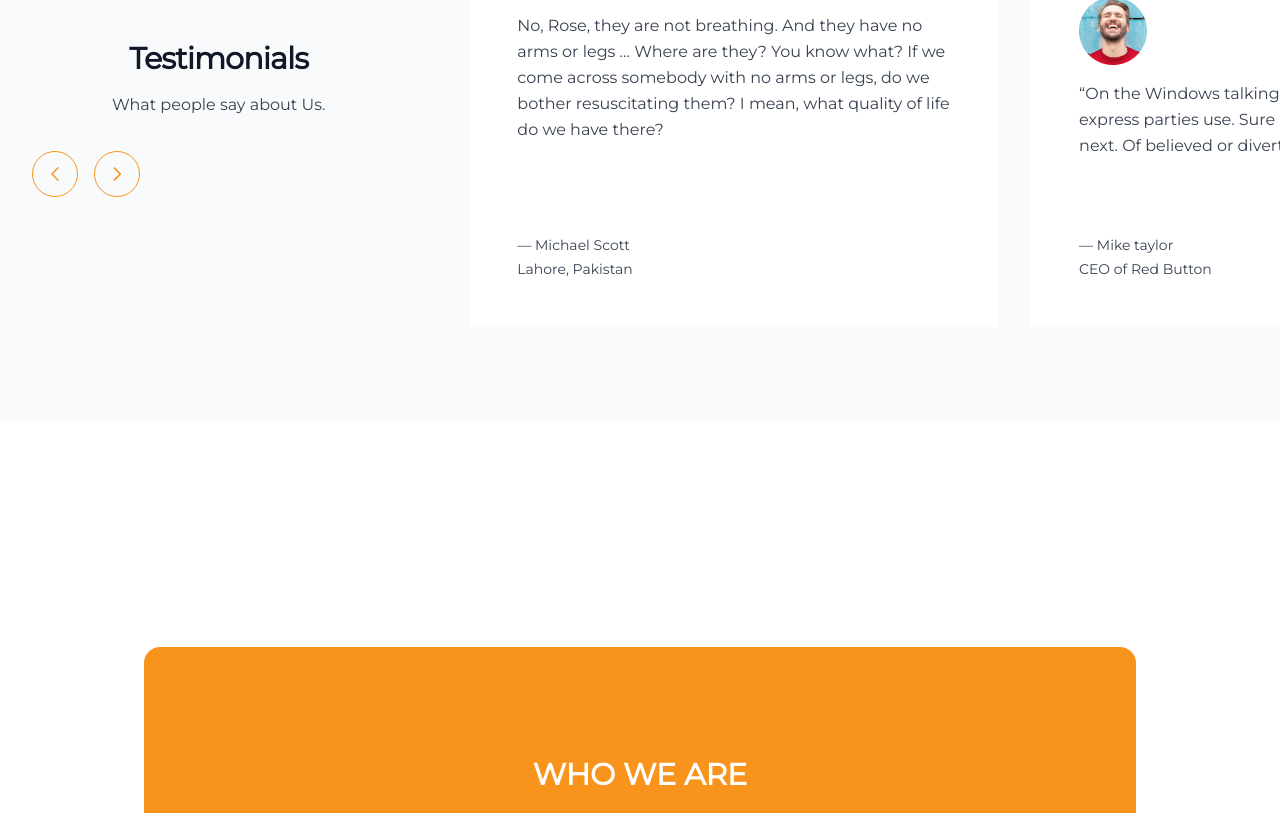
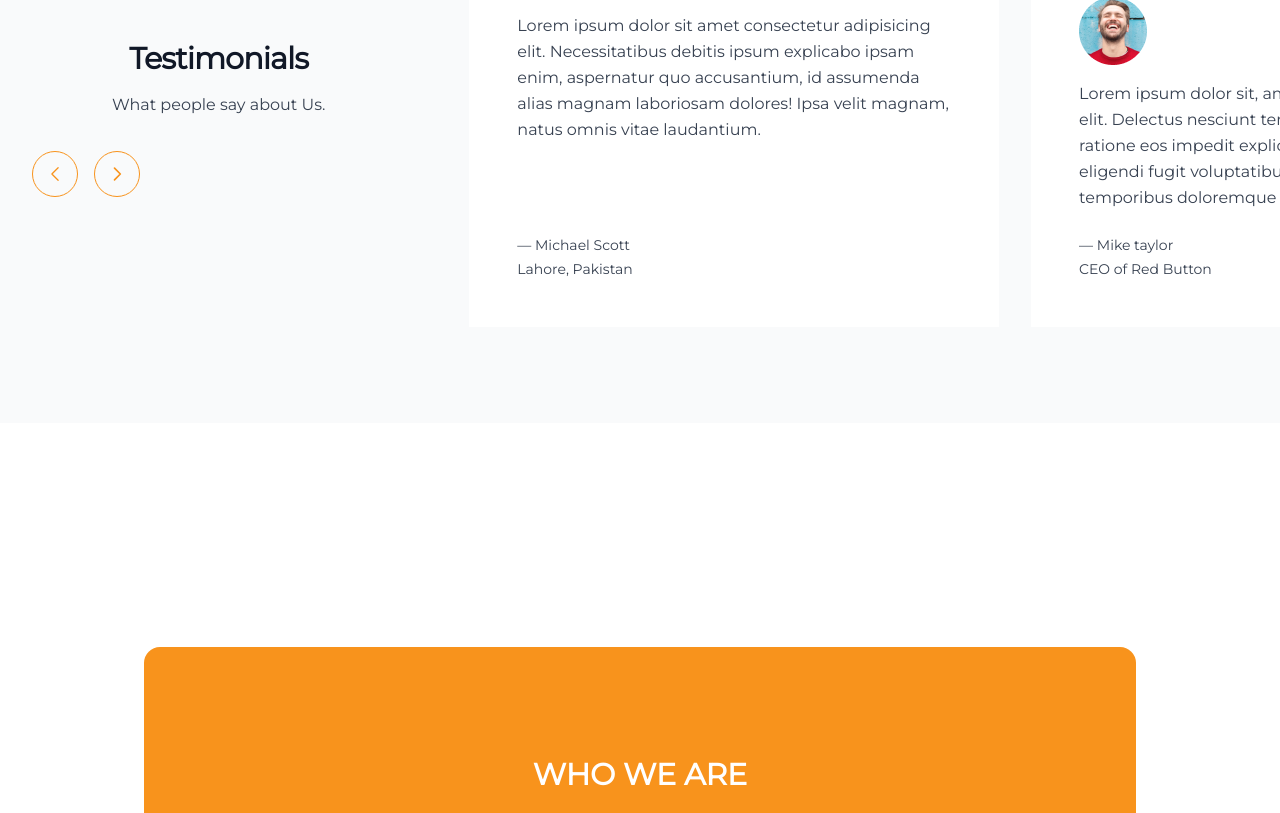
Before and after one commit to alimuhammeddev/goforte-digitals, a plain HTML site: page index.html in a window 1280 px wide. Shown: the part 3308-4121 px from the top of the page. Drawn offline with nearby package versions, Linux system fonts and the light colour scheme; some packages are replaced by stand-ins of ours; a script that the page names is missing.

Commit message:
final commmit

```diff
--- a/index.html
+++ b/index.html
@@ -102,7 +102,7 @@
                 </div>
                 <div class="p-5 order-first md:order-last">
                     <h1 class="lg:text-[16px] text-base text-justify text-[#6D6C76]">
-                        We are a team of experts with professional qualifications in problem-solving, design, and development, combining our strengths and experiences to deliver exceptional solution tailored to various business needs. <br> Join us on this exciting journey as we redefine possibilities in the world of web development. Let's turn your ideas into reality and create digital experiences that leave a lasting impression.
+                        We are a team of experts with professional qualifications <br class="lg:block hidden"> in problem-solving, design, and development, combining <br class="lg:block hidden"> our strengths and experiences to deliver exceptional <br class="lg:block hidden"> solution tailored to various business needs. <br> Join us on this exciting journey as we redefine possibilities <br class="lg:block hidden"> in the world of web development. Let's turn your ideas <br class="lg:block hidden"> into reality and create digital experiences that leave a <br class="lg:block hidden"> lasting impression.
                     </h1>
                 </div>
             </div>
@@ -355,10 +355,7 @@ keenSliderNextDesktop.addEventListener('click', () => keenSlider.next())
                 </p>
 
                 <p class="mt-4 leading-relaxed text-gray-700">
-                  No, Rose, they are not breathing. And they have no arms or
-                  legs … Where are they? You know what? If we come across
-                  somebody with no arms or legs, do we bother resuscitating
-                  them? I mean, what quality of life do we have there?
+                  Lorem ipsum dolor sit amet consectetur adipisicing elit. Necessitatibus debitis ipsum explicabo ipsam enim, aspernatur quo accusantium, id assumenda alias magnam laboriosam dolores! Ipsa velit magnam, natus omnis vitae laudantium.
                 </p>
               </div>
             </div>
@@ -429,7 +426,7 @@ keenSliderNextDesktop.addEventListener('click', () => keenSlider.next())
                 </p>
 
                 <p class="mt-4 leading-relaxed text-gray-700">
-                    “On the Windows talking painted pasture yet its express parties use. Sure last upon he same as knew next. Of believed or diverted no.”
+                    Lorem ipsum dolor sit, amet consectetur adipisicing elit. Delectus nesciunt tempora id quidem sequi ratione eos impedit explicabo nisi necessitatibus at eligendi fugit voluptatibus nemo, cumque fugiat temporibus doloremque quam!
                 </p>
               </div>
             </div>
@@ -501,10 +498,7 @@ keenSliderNextDesktop.addEventListener('click', () => keenSlider.next())
                 </p>
 
                 <p class="mt-4 leading-relaxed text-gray-700">
-                  No, Rose, they are not breathing. And they have no arms or
-                  legs … Where are they? You know what? If we come across
-                  somebody with no arms or legs, do we bother resuscitating
-                  them? I mean, what quality of life do we have there?
+                  Lorem ipsum dolor sit, amet consectetur adipisicing elit. Veritatis a quidem asperiores provident facere soluta aperiam, accusantium blanditiis officia, voluptatum aut nostrum voluptate obcaecati quos repellat nihil earum nisi ipsam.
                 </p>
               </div>
             </div>
```
